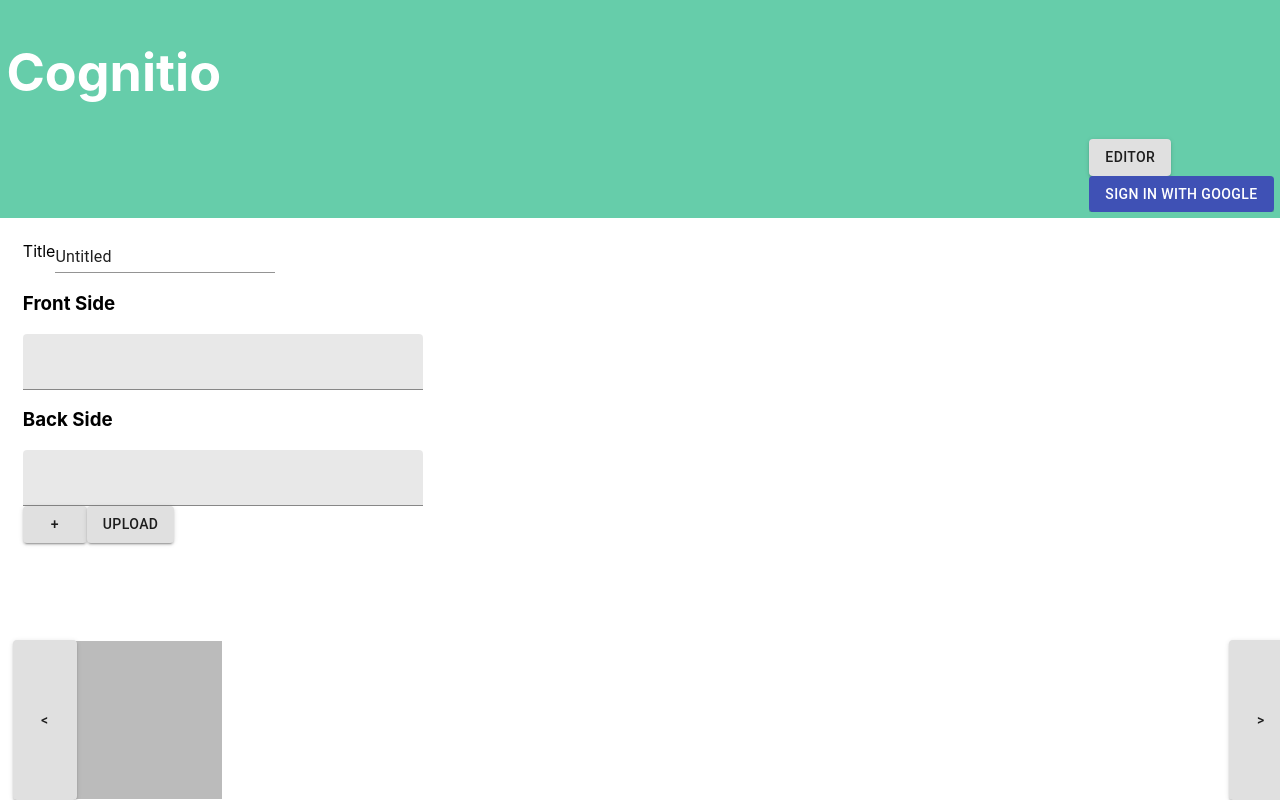
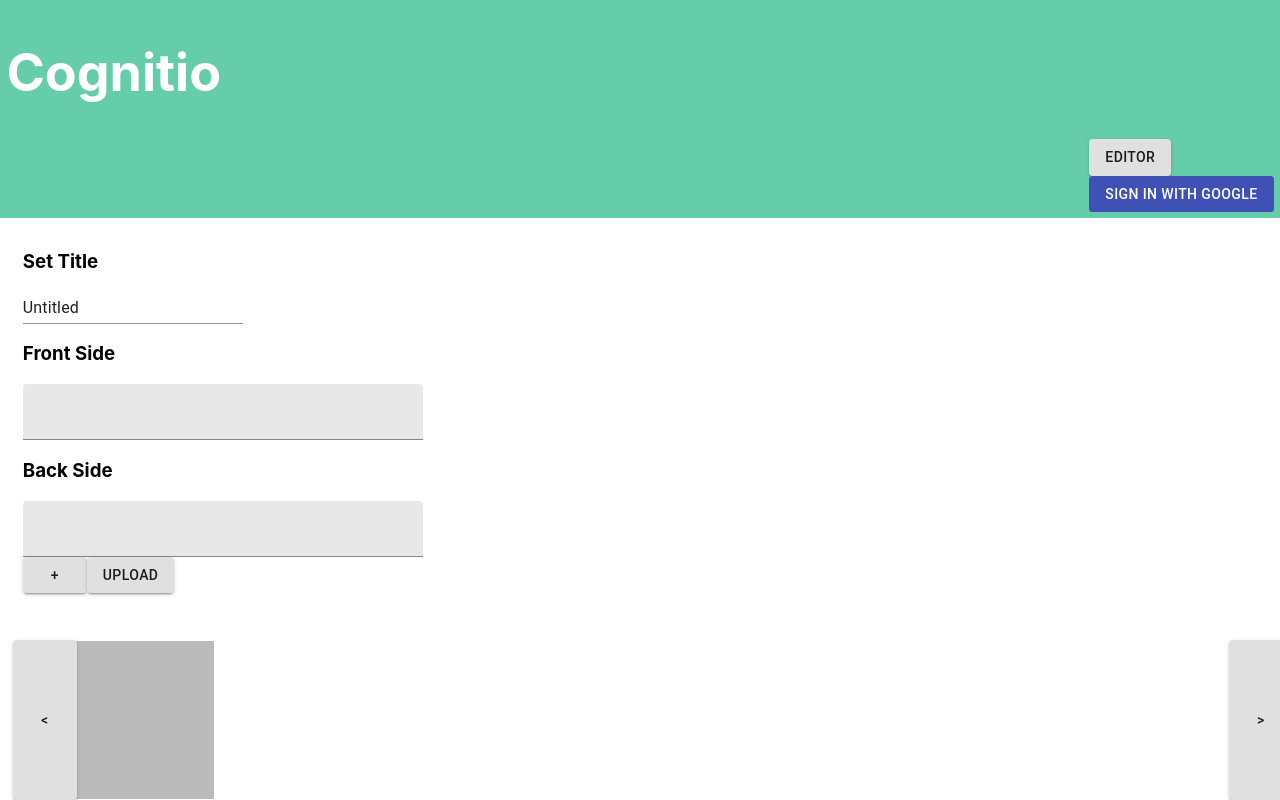
Before and after one commit to Gaurav-Ban22/cognitio, a React (Create React App) app in the folder client/: page /editor in a window 1280 px wide. Built offline with nearby package versions, Linux system fonts and the light colour scheme; no server answers.

Commit message:
forgor to commit earlier :(

```diff
--- a/client/src/pages/Editor.tsx
+++ b/client/src/pages/Editor.tsx
@@ -24,8 +24,8 @@
         <div style={{ width: "100%" }}>
             <div style={{ marginLeft: "auto", marginRight: "auto" }}>
                 <div style={{ margin: "10px" }}>
-                    Title
-                    <TextField title="Set Title" onChange={(e) => setName(e.target.value)} value={name} />
+                    <h3>Set Title</h3>
+                    <TextField onChange={(e) => setName(e.target.value)} value={name} />
                     <div className="front">
                         <h3>Front Side</h3>
                         <TextField style={{ width: "400px" }} variant="filled" onChange={(e) => {
@@ -64,7 +64,7 @@
 
                 <div style={{ position: "absolute", bottom: "0px", display: "flex", flexDirection: "row", margin: "0", width: "100%" }}>
                     <Button variant="contained" style={{ display: "flex", justifyContent: "center", alignItems: "center", position: "absolute", left: "0px", height: "100%" }} onClick={left}>{"<"}</Button>
-                    <div>
+                    <div style={{ display: "flex", flexDirection: "row" }}>
                         {cards.map(([front]) => <div style={{ border: "1px solid white", backgroundColor: "#bbb", padding: "2%", textAlign: "center", width: "200px", height: "150px", marginRight: "10px" }}>{front}</div>)}
                     </div>
                     <Button variant="contained" style={{ display: "flex", justifyContent: "center", alignItems: "center", position: "absolute", right: "0px", height: "100%" }} onClick={right}>{">"}</Button>
--- a/client/src/pages/Sets.tsx
+++ b/client/src/pages/Sets.tsx
@@ -37,7 +37,7 @@
     return (
         <div className="card-container" style={{ display: "flex", justifyContent: "center", alignItems: "center" }}>
             <div>
-                {data ? <h1 >{data.title}</h1> : <></>}
+                {data ? <h1>{data.title}</h1> : <></>}
             </div>
             <div className="display-index">
                 {index + 1} of {length}
```
